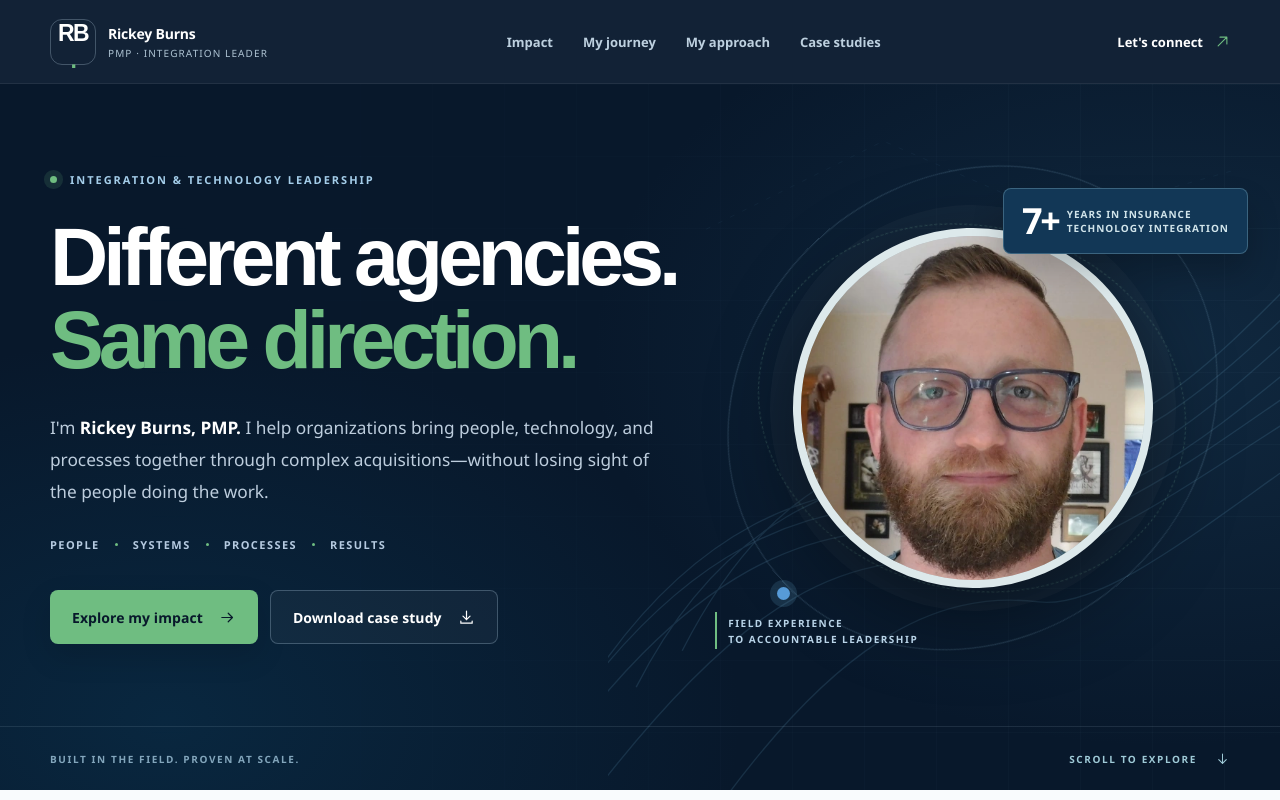
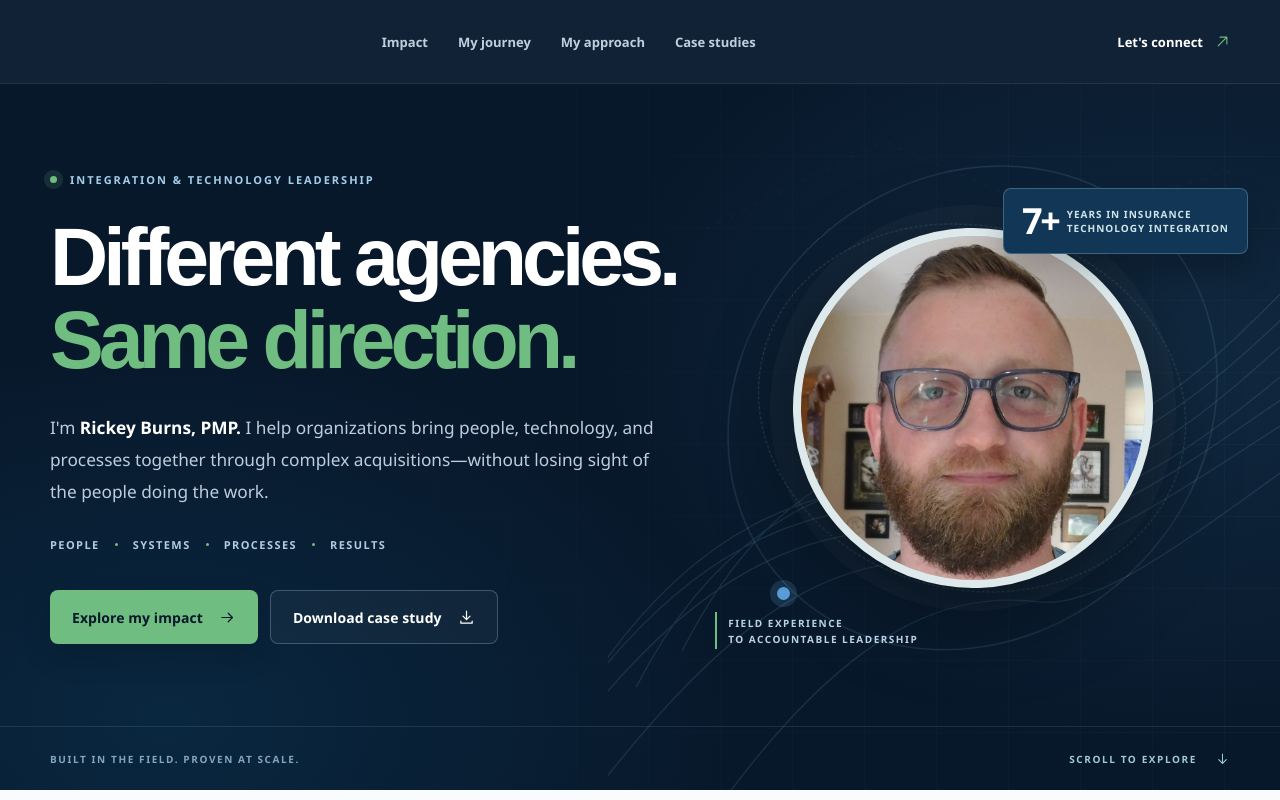
Before and after one commit to rickeyburns27/rickey-burns-portfolio, a plain HTML site: page index.html in a window 1280 px wide. Shown: the top 800 px of the page. Drawn offline with Linux system fonts and the light colour scheme.

Commit message:
Remove header RB logo and name block (Task 1) (#1)

```diff
--- a/index.html
+++ b/index.html
@@ -41,10 +41,6 @@
 
   <header class="site-header" id="top">
     <div class="shell nav-shell">
-      <a class="brand" href="#top" aria-label="Rickey Burns, home">
-        <span class="brand-mark">RB<span>.</span></span>
-        <span class="brand-copy"><strong>Rickey Burns</strong><small>PMP · Integration Leader</small></span>
-      </a>
       <nav class="desktop-nav" aria-label="Main navigation">
         <a href="#impact">Impact</a><a href="#journey">My journey</a><a href="#approach">My approach</a><a href="#experience">Case studies</a>
       </nav>
```
